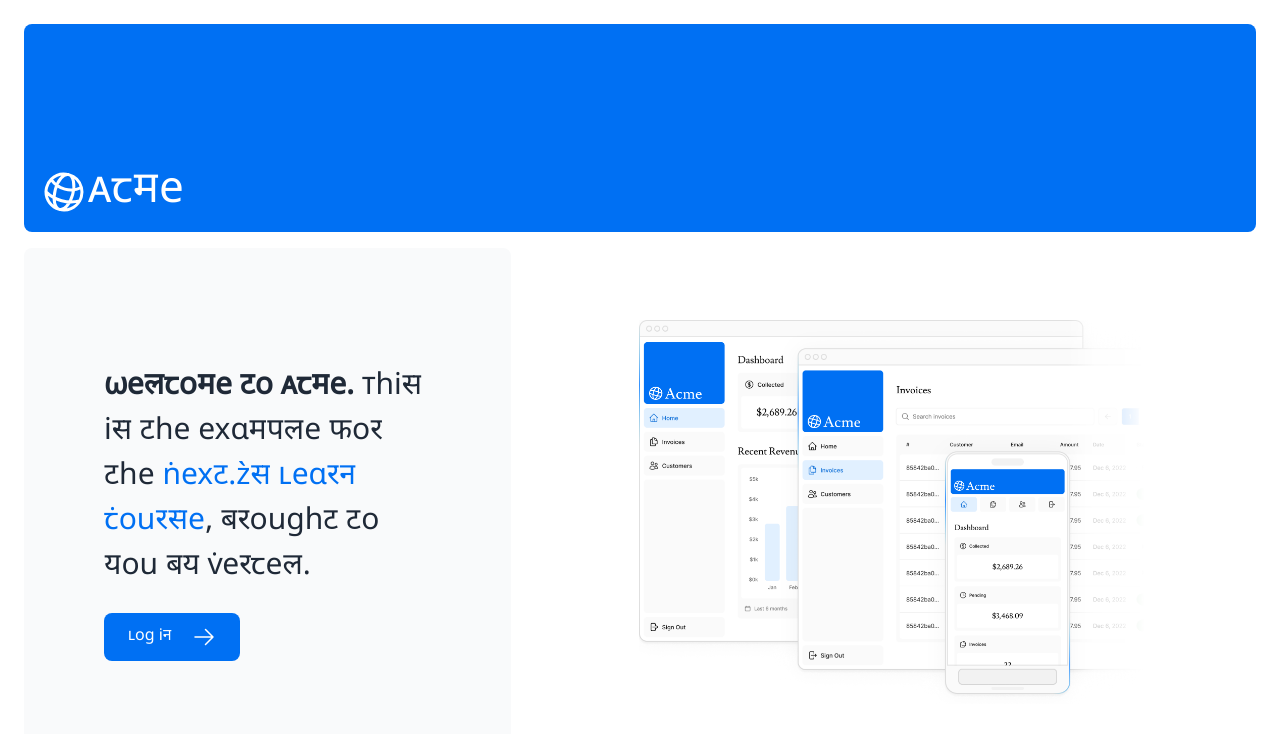
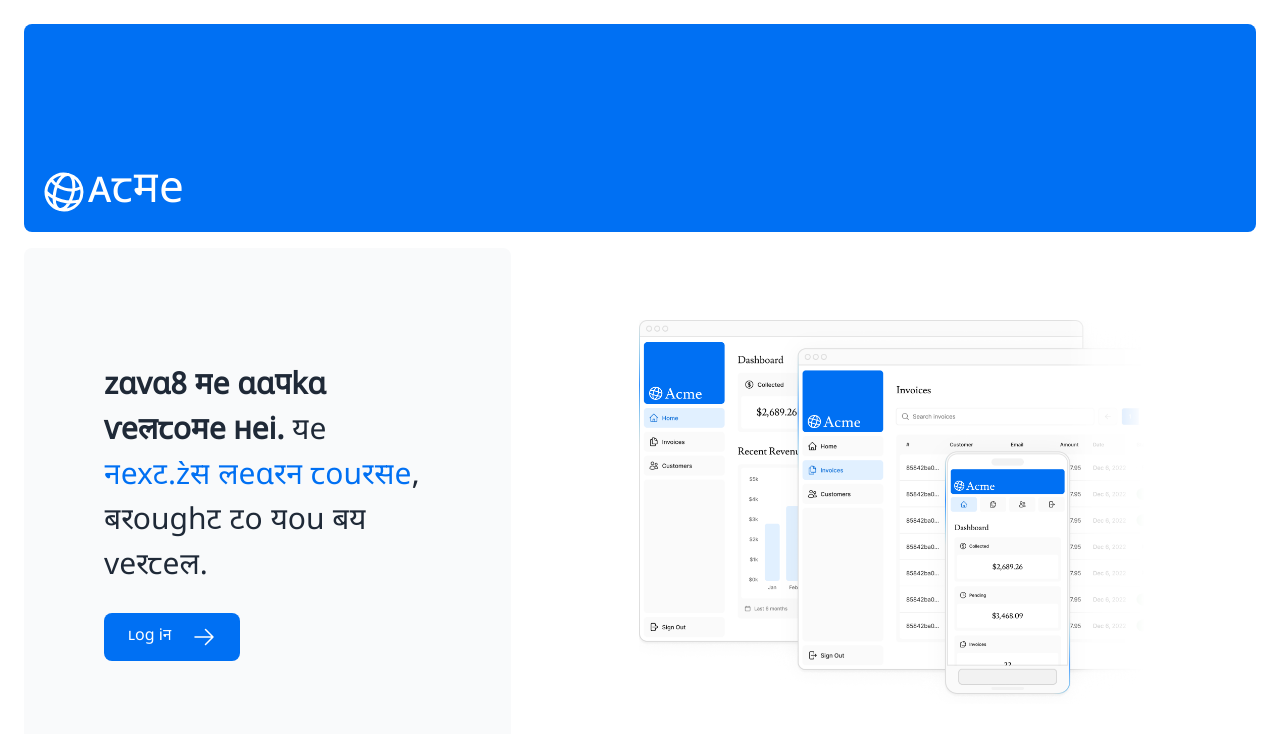
Before and after one commit to zava810/lrnextfinal, a Next.js app: page / in a window 1280 px wide. Shown: the top 734 px of the page. Built offline with nearby package versions, Linux system fonts and the light colour scheme; a web font is replaced by a local one.

Commit message:
zava8.github.io fb.com/ztrabc

```diff
--- a/app/layout.tsx
+++ b/app/layout.tsx
@@ -4,8 +4,8 @@
 
 export const metadata: Metadata = {
   title: {
-    template: '%s | Acme Dashboard',
-    default: 'Acme Dashboard',
+    template: '%s | ᴀcme dᴀshboᴀrd',
+    default: 'ᴀcme dᴀshboᴀrd',
   },
   description: 'The official Next.js Learn Dashboard built with App Router.',
   metadataBase: new URL('https://next-learn-dashboard.vercel.sh'),
--- a/app/lib/actions.ts
+++ b/app/lib/actions.ts
@@ -115,7 +115,7 @@
     revalidatePath('/dashboard/invoices');
     return { message: 'Deleted Invoice' };
   } catch (error) {
-    return { message: 'Database Error: Failed to Delete Invoice.' };
+    return { message: 'database error: failed to delete invoice.' };
   }
 }
 
@@ -129,9 +129,9 @@
     if (error instanceof AuthError) {
       switch (error.type) {
         case 'CredentialsSignin':
-          return 'Invalid credentials.';
+          return 'credentials invalid Hei.';
         default:
-          return 'Something went wrong.';
+          return 'kuch wrong Ho gya.';
       }
     }
     throw error;
--- a/app/page.tsx
+++ b/app/page.tsx
@@ -15,11 +15,11 @@
           <p
             className={`${hin115_font.className} text-xl text-gray-800 md:text-3xl md:leading-normal`}
           >
-            <strong>Welcome to Acme.</strong> This is the example for the{' '}
+            <strong>zava8 me aapka welcome Hei.</strong> ye {' '}
             <a href="https://nextjs.org/learn/" className="text-blue-500">
-              Next.js Learn Course
+              next.js learn course
             </a>
-            , brought to you by Vercel.
+            , brought to you by vercel.
           </p>
           <Link
             href="/login"
--- a/app/seed/route.ts
+++ b/app/seed/route.ts
@@ -114,7 +114,7 @@
     await seedRevenue();
     await client.sql`COMMIT`;
 
-    return Response.json({ message: 'Database seeded successfully' });
+    return Response.json({ message: 'dᴀtabᴀse successfully seed Ho gya' });
   } catch (error) {
     await client.sql`ROLLBACK`;
     return Response.json({ error }, { status: 500 });
--- a/app/ui/login-form.tsx
+++ b/app/ui/login-form.tsx
@@ -37,7 +37,7 @@
                 id="email"
                 type="email"
                 name="email"
-                placeholder="Enter your email address"
+                placeholder="enter your email address"
                 required
               />
               <AtSymbolIcon className="pointer-events-none absolute left-3 top-1/2 h-[18px] w-[18px] -translate-y-1/2 text-gray-500 peer-focus:text-gray-900" />
@@ -48,7 +48,7 @@
               className="mb-3 mt-5 block text-xs font-medium text-gray-900"
               htmlFor="password"
             >
-              Password
+              password
             </label>
             <div className="relative">
               <input
```
